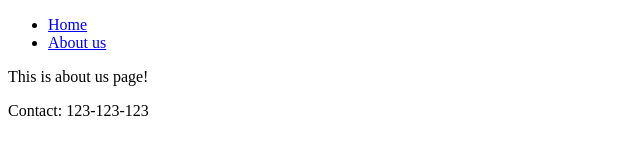
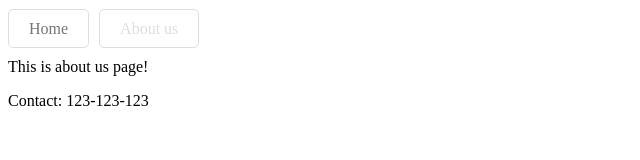
Before and after one commit to luciferDisciple/warsztaty-dpto-2019, a Gatsby site: page /about in a window 1280 px wide. Shown: the whole page, without its empty margins (0-640 px from the left). Built offline with nearby package versions, Linux system fonts and the light colour scheme; Gatsby itself is replaced by a stand-in of ours.

Commit message:
Linked stylesheet in the Header component.

```diff
--- a/src/components/Header.js
+++ b/src/components/Header.js
@@ -1,5 +1,6 @@
 import React from "react";
 import { Link } from "gatsby";
+import '../resources/style.css';
 
 export const Header = () =>
     <ul>
--- /dev/null
+++ b/src/resources/style.css
@@ -0,0 +1,29 @@
+ul {
+    margin: 20px 0;
+    padding: 0;
+    list-style: none;
+}
+
+ul li {
+    display: inline;
+}
+
+ul li:not(:last-child) {
+    padding-right: 10px;
+}
+
+ul li a {
+    text-decoration: none;
+    color: #757575;
+    border: 1px solid #dddddd;
+    padding: 10px 20px;
+    border-radius: 5px;
+}
+
+ul li a:hover {
+    background: #f9f9f9;
+}
+
+.activeLink {
+    color: #dddddd;
+}
```
